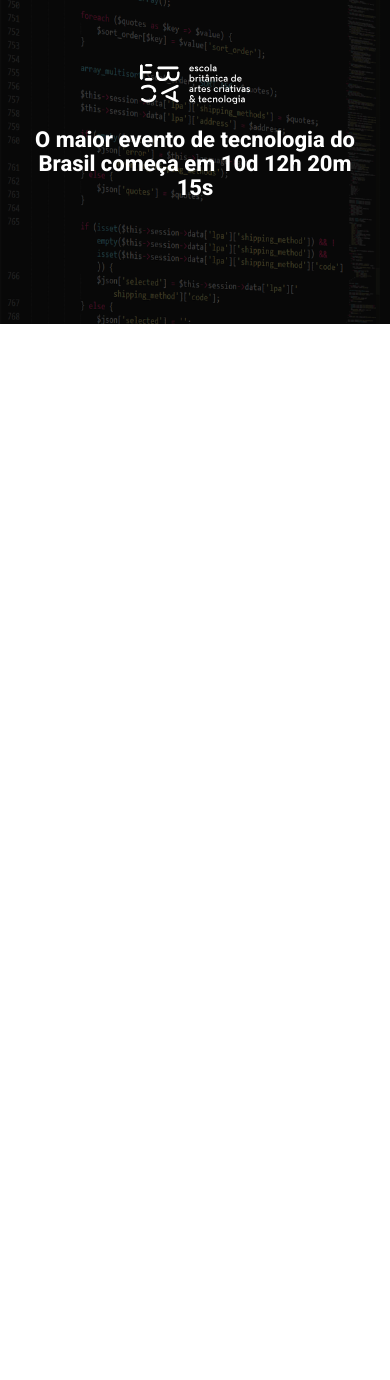
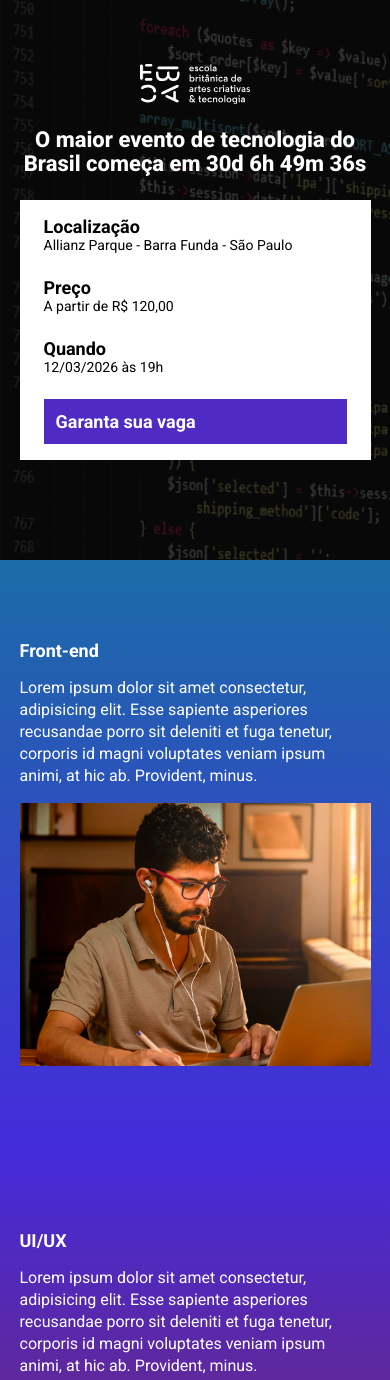
Before and after one commit to fernandoylb/ebac_tech_talks, a website built with Parcel: page src/index.html in a window 390 px wide. Shown: the top 1380 px of the page. Before the commit the page ends 844 px from the top, so only its background shows below. Built offline with nearby package versions, Linux system fonts and the light colour scheme.

Commit message:
criando a contagem regressiva

```diff
--- a/package.json
+++ b/package.json
@@ -2,9 +2,9 @@
   "name": "ebac_talks",
   "version": "1.0.0",
   "description": "",
-  "main": "index.js",
   "scripts": {
     "dev": "parcel serve src/index.html src/styles/main.scss src/scripts/main.js",
+    "build": "parcel build src/index.html",
     "test": "echo \"Error: no test specified\" && exit 1"
   },
   "keywords": [],
--- a/src/index.html
+++ b/src/index.html
@@ -10,18 +10,83 @@
     <link href="https://fonts.googleapis.com/css2?family=Roboto:ital,wght@0,100..900;1,100..900&display=swap" rel="stylesheet">
 
     <link rel="stylesheet" href="styles/main.scss">
+    <link rel="stylesheet" href="https://unpkg.com/aos@next/dist/aos.css" />
 </head>
 <body>
     <header class="hero">
         <div class="container">
             <img class="hero__logo" src="./images/ebac_logo.svg" alt="EBAC">
             <p class="hero__text">
-                O maior evento de tecnologia do Brasil começa em 10d 12h 20m 15s
+                O maior evento de tecnologia do Brasil começa em <span id="contador"></span>
             </p>
+            <div class="infos-bar">
+                <ul class="infos-bar__infos">
+                    <li class="infos-bar__infos__item">
+                        <b>Localização</b>
+                        Allianz Parque - Barra Funda - São Paulo
+                    </li>
+                    <li class="infos-bar__infos__item">
+                        <b>Preço</b>
+                        A partir de R$ 120,00
+                    </li>
+                    <li class="infos-bar__infos__item">
+                        <b>Quando</b>
+                        12/03/2026 às 19h
+                    </li>
+                </ul>
+                <a href="#" class="button button--primary">
+                    Garanta sua vaga
+                </a>
+            </div>
         </div>
     </header>
 
+    <section class="event event--frontend">
+        <div class="container"  data-aos="fade-right">
+            <div class="event__details">
+                <h2 class="event__details__title">Front-end</h2>
+                <p class="event__details__description">
+                    Lorem ipsum dolor sit amet consectetur, adipisicing elit. Esse sapiente asperiores recusandae porro sit deleniti et fuga tenetur, corporis id magni voluptates veniam ipsum animi, at hic ab. Provident, minus.
+                </p>
+            </div>
+            <img class="event__image" src="./images/frontend.png" alt="Front-end">
+        </div>
+    </section>
+    <section class="event event--ui-ux event--image-left">
+        <div class="container" data-aos="fade-left">
+            <div class="event__details">
+                <h2 class="event__details__title">UI/UX</h2>
+                <p class="event__details__description">
+                    Lorem ipsum dolor sit amet consectetur, adipisicing elit. Esse sapiente asperiores recusandae porro sit deleniti et fuga tenetur, corporis id magni voluptates veniam ipsum animi, at hic ab. Provident, minus.
+                </p>
+            </div>
+            <img class="event__image" src="./images/frontend.png" alt="Front-end">
+        </div>
+    </section>
+    <section class="event event--data-science">
+        <div class="container" data-aos="fade-right">
+            <div class="event__details">
+                <h2 class="event__details__title">Data Science</h2>
+                <p class="event__details__description">
+                    Lorem ipsum dolor sit amet consectetur, adipisicing elit. Esse sapiente asperiores recusandae porro sit deleniti et fuga tenetur, corporis id magni voluptates veniam ipsum animi, at hic ab. Provident, minus.
+                </p>
+            </div>
+            <img class="event__image" src="./images/frontend.png" alt="Front-end">
+        </div>
+    </section>
+    <section class="event event--backend event--image-left">
+        <div class="container" data-aos="fade-left">
+            <div class="event__details">
+                <h2 class="event__details__title">Back-end</h2>
+                <p class="event__details__description">
+                    Lorem ipsum dolor sit amet consectetur, adipisicing elit. Esse sapiente asperiores recusandae porro sit deleniti et fuga tenetur, corporis id magni voluptates veniam ipsum animi, at hic ab. Provident, minus.
+                </p>
+            </div>
+            <img class="event__image" src="./images/frontend.png" alt="Front-end">
+        </div>
+    </section>
 
+    <script src="https://unpkg.com/aos@next/dist/aos.js"></script>
     <script src="scripts/main.js"></script>
 </body>
 </html>
--- a/src/scripts/main.js
+++ b/src/scripts/main.js
@@ -1 +1,32 @@
-console.log("Olá mundo!");
+AOS.init();
+
+const dataDoEvento = new Date("Mar 12, 2026 19:00:00");
+const timeStampDoEvento = dataDoEvento.getTime();
+
+const contaAsHoras = setInterval(function() {
+    const agora = new Date();
+    const timeStampAtual = agora.getTime();
+
+    const distanciaAteOEvento = timeStampDoEvento - timeStampAtual;
+
+    const diaEmMs = 1000 * 60 * 60 * 24;
+    const horaEmMs = 1000 * 60 * 60;
+    const minutoEmMs = 1000 * 60;
+
+    const diasAteOEvento = Math.floor(distanciaAteOEvento / diaEmMs);
+    const horasAteOEvento = Math.floor((distanciaAteOEvento % diaEmMs) / horaEmMs);
+    const minutosAteOEvento = Math.floor((distanciaAteOEvento % horaEmMs) / minutoEmMs);
+    const segundosAteOEvento = Math.floor((distanciaAteOEvento % minutoEmMs) / 1000);
+
+    console.log(diasAteOEvento);
+    console.log(horasAteOEvento);
+    console.log(minutosAteOEvento);
+    console.log(segundosAteOEvento);
+
+    document.getElementById("contador").innerHTML = `${diasAteOEvento}d ${horasAteOEvento}h ${minutosAteOEvento}m ${segundosAteOEvento}s`;
+
+    if (distanciaAteOEvento < 0) {
+        clearInterval(contaAsHoras);
+        document.getElementById("contador").innerHTML = "Evento expirado";
+    }
+}, 1000);
--- /dev/null
+++ b/src/styles/_event.scss
@@ -0,0 +1,63 @@
+@use 'variables';
+
+.event {
+    padding: 80px 0;
+
+    &--frontend {
+        background-image: linear-gradient(variables.$blue1, variables.$blue2);
+    }
+
+    &--ui-ux {
+        background-image: linear-gradient(variables.$blue2, variables.$pink);
+    }
+
+    &--data-science {
+        background-image: linear-gradient(variables.$pink, variables.$yellow);
+    }
+
+    &--backend {
+        background-image: linear-gradient(variables.$yellow, variables.$pink);
+    }
+
+    &--image-left {
+        .container {
+            flex-direction: row-reverse;
+        }
+    }
+
+    .container {
+        display: flex;
+        gap: 40px;
+    }
+
+    &__image {
+        max-width: 360px;
+    }
+
+    &__details {
+        &__title {
+            font-size: 18px;
+            font-weight: bold;
+            margin-bottom: 16px;
+        }
+
+        &__description {
+            line-height: 22px;
+        }
+    }
+
+    @media (max-width: 640px) {
+        .container {
+            display: block;
+        }
+
+        &__image {
+            width: 100%;
+        }
+
+        &__details {
+            margin-right: 0;
+            margin-bottom: 16px;
+        }
+    }
+}
--- a/src/styles/_hero.scss
+++ b/src/styles/_hero.scss
@@ -1,3 +1,5 @@
+@use 'variables';
+
 .hero {
     padding-top: 64px;
     padding-bottom: 100px;
@@ -16,7 +18,7 @@
         left: 0;
         width: 100%;
         height: 100%;
-        background-color: black;
+        background-color: variables.$secondaryTextColor;
         content: '';
         opacity: 0.7;
     }
--- /dev/null
+++ b/src/styles/_variables.scss
@@ -0,0 +1,8 @@
+$textColor: white;
+$secondaryTextColor: black;
+
+$blue1: #1B6CA7;
+$blue2: #442BDB;
+$pink: #89223B;
+$yellow: #9C791D;
+$purple: #4F2AC3;
--- /dev/null
+++ b/src/styles/components/_buttons.scss
@@ -0,0 +1,25 @@
+@use '../variables';
+
+.button {
+    padding: 12px;
+    font-size: 18px;
+    font-weight: bold;
+    text-decoration: none;
+    text-align: center;
+    white-space: nowrap;
+
+    &--primary {
+        color: variables.$textColor;
+        background-color: variables.$purple;
+    }
+
+    @media (max-width: 640px) {
+        display: block;
+        width: 100%;
+    }
+
+    @media (max-width: 1024px) {
+        display: flex;
+        align-items: center;
+    }
+}
--- /dev/null
+++ b/src/styles/components/_infos_bar.scss
@@ -0,0 +1,42 @@
+@use '../variables';
+
+.infos-bar {
+    padding: 16px 24px;
+    background-color: variables.$textColor;
+    display: flex;
+    justify-content: space-between;
+
+    &__infos {
+        display: flex;
+        gap: 40px;
+
+        &__item {
+            font-size: 14px;
+            color: variables.$secondaryTextColor;
+
+            b {
+                color: variables.$secondaryTextColor;
+                font-size: 18px;
+                display: block;
+            }
+        }
+    }
+
+    @media (max-width: 640px) {
+        display: block;
+
+        &__infos {
+            display: block;
+
+            &__item {
+                margin-bottom: 24px;
+            }
+        }
+    }
+
+    @media (max-width: 1024px) {
+        &__infos {
+            gap: 16px;
+        }
+    }
+}
--- a/src/styles/main.scss
+++ b/src/styles/main.scss
@@ -1,11 +1,16 @@
 @use 'hero';
+@use 'components/infos_bar';
+@use 'components/buttons';
+@use 'event';
+@use 'variables';
 
 * {
     margin: 0;
     padding: 0;
     box-sizing: border-box;
     font-family: Roboto, sans-serif;
-    color: white;
+    color: variables.$textColor;
+    list-style:  none;
 }
 
 .container {
```
